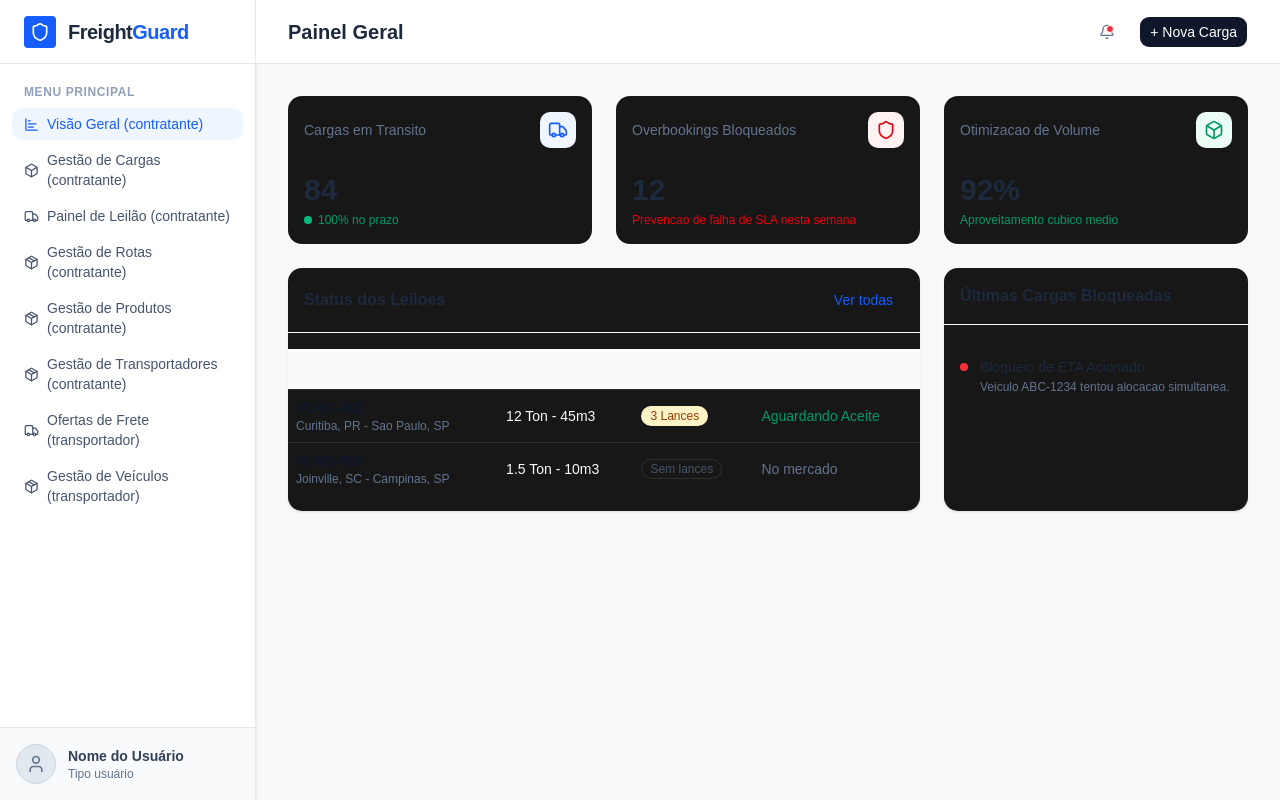
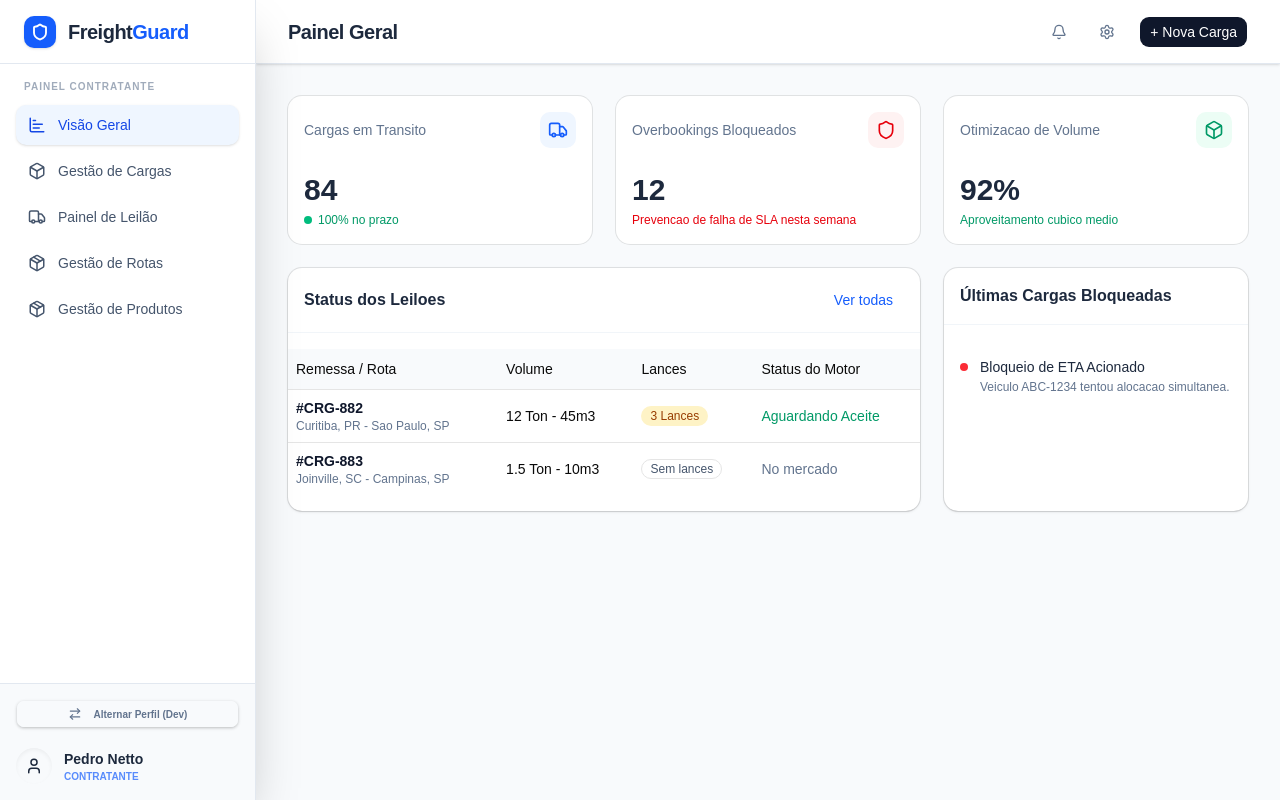
Before and after one commit to cfyascf/freight-guard, a React (Vite) app in the folder freight-guard-ui/: page /dashboard in a window 1280 px wide. Built offline with nearby package versions, Linux system fonts and the light colour scheme.

Commit message:
implement role-based access control and dynamic theming in the app

```diff
--- a/freight-guard-ui/src/App.jsx
+++ b/freight-guard-ui/src/App.jsx
@@ -1,5 +1,6 @@
 import { Button } from "@/components/ui/button"
 import { Link, Navigate, Route, Routes } from "react-router-dom"
+import { useAuth } from "@/contexts/AuthContext" // <-- Importante!
 
 import Dashboard from "@/pages/Dashboard.jsx"
 import LoadManagement from "@/pages/LoadManagement.jsx"
@@ -13,29 +14,26 @@ import Auth from "./pages/Auth"
 import CarrierManagement from "./pages/CarrierManagement"
 import CreateLoad from "./pages/CreateLoad"
 
-// not found component
+// Guarda de Rotas
+const PrivateRoute = ({ children, allowedRoles }) => {
+  const { user } = useAuth()
+  if (!allowedRoles.includes(user.role)) {
+    return <Navigate to="/dashboard" replace />
+  }
+  return children
+}
+
+// not found component (mantido igual ao seu)
 function NotFound() {
   return (
     <div className="flex min-h-svh items-center justify-center p-6">
       <div className="flex max-w-md min-w-0 flex-col gap-4 text-center text-sm leading-loose">
         <div>
-          <h1 className="font-medium">Page not found</h1>
-          <p>This route does not exist in the current app shell.</p>
-          <div className="mt-2 flex justify-center gap-2">
+          <h1 className="font-medium">Página não encontrada</h1>
+          <p>Esta rota não existe ou não tens permissão para aceder.</p>
+          <div className="mt-4 flex justify-center gap-2">
             <Button asChild>
-              <Link to="/dashboard">Go to dashboard</Link>
-            </Button>
-            <Button asChild variant="outline">
-              <Link to="/load-management">Go to load management</Link>
-            </Button>
-            <Button asChild variant="outline">
-              <Link to="/freights-panel">Go to freights panel</Link>
-            </Button>
-            <Button asChild variant="outline">
-              <Link to="/freights-mural">Go to freights mural</Link>
-            </Button>
-            <Button asChild variant="outline">
-              <Link to="/freight-management">Go to freight management</Link>
+              <Link to="/dashboard">Voltar ao Início</Link>
             </Button>
           </div>
         </div>
@@ -50,15 +48,83 @@ export function App() {
       <Route path="/auth" element={<Auth />} />
       <Route path="/" element={<Navigate to="/dashboard" replace />} />
       <Route path="/dashboard" element={<Dashboard />} />
-      <Route path="/carrier-management" element={<CarrierManagement />} />
-      <Route path="/load-management" element={<LoadManagement />} />
-      <Route path="/create-load" element={<CreateLoad />} />
-      <Route path="/freights-panel" element={<FreightsPanel />} />
-      <Route path="/freights-mural" element={<FreightsMural />} />
-      <Route path="/freight-management" element={<FreightManagement />} />
-       <Route path="/route-management" element={<RouteManagement />} />
-       <Route path="/products-management" element={<ProductManagement />} />
-       <Route path="/transporters-management" element={<TransporterManagement />} />
+
+      {/* --- ROTAS DA EMPRESA CONTRATANTE --- */}
+      <Route
+        path="/load-management"
+        element={
+          <PrivateRoute allowedRoles={["contractor"]}>
+            <LoadManagement />
+          </PrivateRoute>
+        }
+      />
+      <Route
+        path="/create-load"
+        element={
+          <PrivateRoute allowedRoles={["contractor"]}>
+            <CreateLoad />
+          </PrivateRoute>
+        }
+      />
+      <Route
+        path="/freights-panel"
+        element={
+          <PrivateRoute allowedRoles={["contractor"]}>
+            <FreightsPanel />
+          </PrivateRoute>
+        }
+      />
+      <Route
+        path="/route-management"
+        element={
+          <PrivateRoute allowedRoles={["contractor"]}>
+            <RouteManagement />
+          </PrivateRoute>
+        }
+      />
+      <Route
+        path="/products-management"
+        element={
+          <PrivateRoute allowedRoles={["contractor"]}>
+            <ProductManagement />
+          </PrivateRoute>
+        }
+      />
+      <Route
+        path="/transporters-management"
+        element={
+          <PrivateRoute allowedRoles={["contractor"]}>
+            <TransporterManagement />
+          </PrivateRoute>
+        }
+      />
+      <Route
+        path="/carrier-management"
+        element={
+          <PrivateRoute allowedRoles={["contractor"]}>
+            <CarrierManagement />
+          </PrivateRoute>
+        }
+      />
+
+      {/* --- ROTAS DA TRANSPORTADORA --- */}
+      <Route
+        path="/freights-mural"
+        element={
+          <PrivateRoute allowedRoles={["carrier"]}>
+            <FreightsMural />
+          </PrivateRoute>
+        }
+      />
+      <Route
+        path="/freight-management"
+        element={
+          <PrivateRoute allowedRoles={["carrier"]}>
+            <FreightManagement />
+          </PrivateRoute>
+        }
+      />
+
       <Route path="*" element={<NotFound />} />
     </Routes>
   )
--- a/freight-guard-ui/src/components/app-shell.jsx
+++ b/freight-guard-ui/src/components/app-shell.jsx
@@ -1,115 +1,235 @@
-import { Bell, Box, ChartBar, Package, Shield, User, Truck } from "lucide-react"
+import {
+  Bell,
+  Box,
+  ChartBar,
+  Package,
+  Shield,
+  User,
+  Truck,
+  Settings,
+  Palette,
+  ArrowRightLeft,
+} from "lucide-react"
 import { NavLink } from "react-router-dom"
-
+import { useAuth } from "@/contexts/AuthContext"
+import { useBrand } from "@/contexts/BrandContext"
 import { Button } from "@/components/ui/button"
 import { cn } from "@/lib/utils"
-
-const navigationItems = [
-  {
-    label: "Visão Geral (contratante)",
-    to: "/dashboard",
-    icon: ChartBar,
-  },
-  {
-    label: "Gestão de Cargas (contratante)",
-    to: "/load-management",
-    icon: Box,
-  },
-  {
-    label: "Painel de Leilão (contratante)",
-    to: "/freights-panel",
-    icon: Truck,
-  },
-
-  {
-    label: "Gestão de Rotas (contratante)",
-    to: "/route-management",
-    icon: Package,
-  },
-  {
-    label: "Gestão de Produtos (contratante)",
-    to: "/products-management",
-    icon: Package,
-  },
-  {
-    label: "Gestão de Transportadores (contratante)",
-    to: "/transporters-management",
-    icon: Package,
-  },
-   {
-    label: "Ofertas de Frete (transportador)",
-    to: "/freights-mural",
-    icon: Truck,
-  },
-  {
-    label: "Gestão de Veículos (transportador)",
-    to: "/freight-management",
-    icon: Package,
-  }
-]
+import {
+  DropdownMenu,
+  DropdownMenuContent,
+  DropdownMenuItem,
+  DropdownMenuLabel,
+  DropdownMenuSeparator,
+  DropdownMenuTrigger,
+} from "@/components/ui/dropdown-menu"
 
 export default function AppShell({ title, actions, children }) {
+  const { user, toggleRole } = useAuth()
+  const { brand, setBrand, currentKey, availableThemes } = useBrand()
+
+  const isContractor = user.role === "contractor"
+
+  const contractorMenus = [
+    { label: "Visão Geral", to: "/dashboard", icon: ChartBar },
+    { label: "Gestão de Cargas", to: "/load-management", icon: Box },
+    { label: "Painel de Leilão", to: "/freights-panel", icon: Truck },
+    { label: "Gestão de Rotas", to: "/route-management", icon: Package },
+    { label: "Gestão de Produtos", to: "/products-management", icon: Package },
+  ]
+
+  const carrierMenus = [
+    { label: "Visão Geral", to: "/dashboard", icon: ChartBar },
+    { label: "Ofertas de Frete", to: "/freights-mural", icon: Truck },
+    { label: "Gestão de Veículos", to: "/freight-management", icon: Package },
+  ]
+
+  const activeMenus = isContractor ? contractorMenus : carrierMenus
+
   return (
-    <div className="flex h-screen bg-slate-50 font-sans text-slate-800">
-      <aside className="z-10 flex w-64 flex-col border-r border-slate-200 bg-white shadow-sm h-full">
-        <div className="flex h-16 items-center border-b border-slate-200 px-6 shrink-0">
-          <div className="mr-3 flex h-8 w-8 items-center justify-center rounded bg-blue-600 text-white shrink-0">
-            <Shield size={20} />
+    <div className="flex h-screen overflow-hidden bg-slate-100 font-sans">
+      {/* SIDEBAR COM TEMA DINÂMICO */}
+      <aside
+        className={cn(
+          "z-20 flex h-full w-64 shrink-0 flex-col border-r shadow-2xl transition-all duration-500",
+          brand.sidebarBg,
+          brand.sidebarBorder
+        )}
+      >
+        <div
+          className={cn(
+            "flex h-16 shrink-0 items-center border-b px-6 transition-colors duration-500",
+            brand.sidebarBorder
+          )}
+        >
+          <div
+            className={cn(
+              "mr-3 flex h-8 w-8 shrink-0 items-center justify-center rounded-lg shadow-sm transition-colors duration-500",
+              brand.brandBg,
+              brand.brandIcon
+            )}
+          >
+            <Shield size={18} strokeWidth={2.5} />
           </div>
-          <span className="text-xl font-bold tracking-tight text-slate-800">
-            Freight<span className="text-blue-600">Guard</span>
+          <span
+            className={cn("text-xl font-black tracking-tight", brand.textMain)}
+          >
+            Freight
+            <span
+              className={cn("transition-colors duration-500", brand.accent)}
+            >
+              Guard
+            </span>
           </span>
         </div>
 
-        <nav className="flex-1 overflow-hidden space-y-1 p-3">
-          <p className="mb-2 mt-2 px-3 text-xs font-semibold uppercase tracking-wider text-slate-400">
-            Menu Principal
+        <nav className="flex-1 space-y-1.5 overflow-y-auto p-4 text-xs">
+          <p
+            className={cn(
+              "mb-3 px-2 text-[10px] font-bold tracking-widest uppercase opacity-60",
+              brand.textMuted
+            )}
+          >
+            {isContractor ? "Painel Contratante" : "Painel Transportador"}
           </p>
-          {navigationItems.map(({ label, to, icon: Icon }) => (
+          {activeMenus.map(({ label, to, icon: Icon }) => (
             <NavLink
               key={to}
               to={to}
               className={({ isActive }) =>
                 cn(
-                  "flex items-center rounded-lg px-3 py-1.5 text-sm transition-colors",
-                  isActive
-                    ? "bg-blue-50 font-medium text-blue-600"
-                    : "text-slate-600 hover:bg-slate-100 hover:text-slate-900"
+                  "flex items-center rounded-lg px-3 py-2.5 transition-all duration-300",
+                  isActive ? brand.navActive : cn(brand.navText, brand.navHover)
                 )
               }
             >
-              <Icon size={15} className="mr-2 shrink-0" />
-              <span className="">{label}</span>
+              <Icon size={18} className="mr-3 shrink-0" />
+              <span className="text-sm font-medium">{label}</span>
             </NavLink>
           ))}
         </nav>
 
-        <div className="border-t border-slate-200 bg-slate-50 p-4 shrink-0">
-          <div className="flex items-center">
-            <div className="flex h-10 w-10 shrink-0 items-center justify-center rounded-full border border-slate-300 bg-slate-200 text-slate-500">
-              <User size={20} />
+        {/* Rodapé da Sidebar - Botão de Mudar Role */}
+        <div
+          className={cn(
+            "flex shrink-0 flex-col gap-3 border-t p-4 transition-colors duration-500",
+            brand.sidebarBorder,
+            brand.footerBg
+          )}
+        >
+          <Button
+            variant="outline"
+            size="sm"
+            className={cn(
+              "w-full border-transparent text-[10px] font-bold shadow-sm",
+              brand.navHover,
+              brand.textMuted,
+              brand.footerBg
+            )}
+            onClick={toggleRole}
+          >
+            <ArrowRightLeft size={14} className="mr-2" />
+            Alternar Perfil (Dev)
+          </Button>
+
+          <div className="mt-2 flex items-center">
+            <div
+              className={cn(
+                "flex h-9 w-9 shrink-0 items-center justify-center rounded-full shadow-inner",
+                brand.footerBg,
+                brand.textMain
+              )}
+            >
+              <User size={18} />
             </div>
-            <div className="ml-3 overflow-hidden">
-              <p className="text-sm font-semibold text-slate-700 truncate">Nome do Usuário</p>
-              <p className="text-xs text-slate-500 truncate">Tipo usuário</p>
+            <div className={cn("ml-3 overflow-hidden", brand.textMain)}>
+              <p className="truncate text-sm font-bold">{user.name}</p>
+              <p
+                className={cn(
+                  "text-[10px] font-black uppercase opacity-70",
+                  brand.accent
+                )}
+              >
+                {isContractor ? "Contratante" : "Transportador"}
+              </p>
             </div>
           </div>
         </div>
       </aside>
 
+      {/* ÁREA PRINCIPAL */}
       <main className="relative flex flex-1 flex-col overflow-hidden">
-        <header className="z-10 flex h-16 shrink-0 items-center justify-between border-b border-slate-200 bg-white px-8">
-          <h1 className="text-xl font-semibold text-slate-800">{title}</h1>
+        {/* HEADER COM ENGRENAGEM (Menu iterado dinamicamente) */}
+        <header
+          className={cn(
+            "z-10 flex h-16 shrink-0 items-center justify-between border-b px-8 shadow-sm transition-colors duration-500",
+            brand.headerBg,
+            brand.sidebarBorder,
+            brand.textMain
+          )}
+        >
+          <h1 className="text-xl font-bold tracking-tight">{title}</h1>
+
           <div className="flex items-center space-x-4">
-            <Button variant="ghost" size="icon" className="relative rounded-full">
-              <Bell size={20} className="text-slate-500" />
-              <span className="absolute right-2 top-2 h-2 w-2 rounded-full border border-white bg-red-500"></span>
+            <Button
+              variant="ghost"
+              size="icon"
+              className={cn("hover:bg-black/5", brand.textMuted)}
+            >
+              <Bell size={20} />
             </Button>
+
+            {/* Menu de Configurações (Engrenagem) */}
+            <DropdownMenu>
+              <DropdownMenuTrigger asChild>
+                <Button
+                  variant="ghost"
+                  size="icon"
+                  className={cn("hover:bg-black/5", brand.textMuted)}
+                >
+                  <Settings size={20} />
+                </Button>
+              </DropdownMenuTrigger>
+              <DropdownMenuContent align="end" className="w-56">
+                <DropdownMenuLabel className="text-[10px] font-bold tracking-widest text-slate-400 uppercase">
+                  Personalizar Tema
+                </DropdownMenuLabel>
+                <DropdownMenuSeparator />
+
+                {/* Iterando sobre os temas disponíveis no Contexto */}
+                {availableThemes.map((t) => (
+                  <DropdownMenuItem
+                    key={t.id}
+                    onClick={() => setBrand(t.id)}
+                    className={cn(
+                      "cursor-pointer font-medium",
+                      currentKey === t.id &&
+                        "bg-blue-50 text-blue-600 focus:bg-blue-100 focus:text-blue-700"
+                    )}
+                  >
+                    <Palette
+                      size={16}
+                      className={cn(
+                        "mr-2",
+                        currentKey === t.id ? "text-blue-600" : "text-slate-400"
+                      )}
+                    />
+                    {t.name}
+                  </DropdownMenuItem>
+                ))}
+              </DropdownMenuContent>
+            </DropdownMenu>
+
             {actions}
           </div>
         </header>
 
-        <div className="flex-1 overflow-auto bg-slate-50/50 p-8">{children}</div>
+        {/* Conteúdo */}
+        <div className="flex-1 overflow-auto bg-slate-50 p-8">
+          <div className="mx-auto max-w-7xl animate-in duration-500 fade-in">
+            {children}
+          </div>
+        </div>
       </main>
     </div>
   )
--- a/freight-guard-ui/src/contexts/AuthContext.jsx
+++ b/freight-guard-ui/src/contexts/AuthContext.jsx
@@ -5,7 +5,7 @@ const AuthContext = createContext()
 export function AuthProvider({ children }) {
   const [user, setUser] = useState({
     name: "Pedro Netto",
-    role: "contractor",
+    role: "contractor", // 'contractor' (contratante) ou 'carrier' (transportador)
   })
 
   const toggleRole = () => {
--- /dev/null
+++ b/freight-guard-ui/src/contexts/BrandContext.jsx
@@ -0,0 +1,106 @@
+import { createContext, useContext, useState } from "react"
+import { useAuth } from "./AuthContext"
+
+const BrandContext = createContext()
+
+export function BrandProvider({ children }) {
+  const { user } = useAuth()
+
+  const [brandPrefs, setBrandPrefs] = useState(() => {
+    const stored = localStorage.getItem("fg-brand-prefs")
+    if (stored) return JSON.parse(stored)
+    return { contractor: "corporate", carrier: "industrial" }
+  })
+
+  const styles = {
+    midnight: {
+      id: "midnight",
+      name: "Midnight Premium",
+      sidebarBg: "bg-[#0B1120]",
+      sidebarBorder: "border-blue-900/30",
+      navText: "text-slate-400",
+      navHover: "hover:bg-white/5 hover:text-white",
+      navActive: "bg-blue-600 text-white shadow-lg shadow-blue-900/20",
+      accent: "text-blue-500",
+      brandBg: "bg-blue-600",
+      brandIcon: "text-white",
+      headerBg: "bg-[#0B1120]",
+      textMain: "text-white",
+      textMuted: "text-slate-400",
+      footerBg: "bg-white/5",
+    },
+    industrial: {
+      id: "industrial",
+      name: "Industrial Night",
+      sidebarBg: "bg-zinc-950",
+      sidebarBorder: "border-zinc-900",
+      navText: "text-zinc-400",
+      navHover: "hover:bg-zinc-900 hover:text-white",
+      navActive:
+        "bg-emerald-900/30 text-emerald-400 border border-emerald-900/50",
+      accent: "text-emerald-500",
+      brandBg: "bg-emerald-500",
+      brandIcon: "text-white",
+      headerBg: "bg-zinc-950",
+      textMain: "text-white",
+      textMuted: "text-zinc-500",
+      footerBg: "bg-zinc-900/50",
+    },
+    corporate: {
+      id: "corporate",
+      name: "Corporate Clean",
+      sidebarBg: "bg-white",
+      sidebarBorder: "border-slate-200",
+      navText: "text-slate-600",
+      navHover: "hover:bg-slate-100 hover:text-slate-900",
+      navActive: "bg-blue-50 text-blue-700 font-semibold shadow-sm",
+      accent: "text-blue-600",
+      brandBg: "bg-blue-600",
+      brandIcon: "text-white",
+      headerBg: "bg-white",
+      textMain: "text-slate-800",
+      textMuted: "text-slate-500",
+      footerBg: "bg-slate-50",
+    },
+    sunset: {
+      id: "sunset",
+      name: "Sunset Cargo",
+      sidebarBg: "bg-[#1c0f0a]",
+      sidebarBorder: "border-amber-900/30",
+      navText: "text-amber-500",
+      navHover: "hover:bg-amber-900/30 hover:text-amber-100",
+      navActive: "bg-amber-600 text-white shadow-lg shadow-amber-900/20",
+      accent: "text-amber-500",
+      brandBg: "bg-amber-600",
+      brandIcon: "text-white",
+      headerBg: "bg-[#1c0f0a]",
+      textMain: "text-orange-50",
+      textMuted: "text-amber-600/70",
+      footerBg: "bg-white/5",
+    },
+  }
+
+  const currentThemeKey = brandPrefs[user.role] || "midnight"
+  const currentBrandStyle = styles[currentThemeKey]
+
+  const setBrand = (styleKey) => {
+    const newPrefs = { ...brandPrefs, [user.role]: styleKey }
+    setBrandPrefs(newPrefs)
+    localStorage.setItem("fg-brand-prefs", JSON.stringify(newPrefs))
+  }
+
+  return (
+    <BrandContext.Provider
+      value={{
+        brand: currentBrandStyle,
+        setBrand,
+        currentKey: currentThemeKey,
+        availableThemes: Object.values(styles),
+      }}
+    >
+      {children}
+    </BrandContext.Provider>
+  )
+}
+
+export const useBrand = () => useContext(BrandContext)
--- a/freight-guard-ui/src/main.jsx
+++ b/freight-guard-ui/src/main.jsx
@@ -5,13 +5,19 @@ import { BrowserRouter } from "react-router-dom"
 import "./index.css"
 import App from "./App.jsx"
 import { ThemeProvider } from "@/components/theme-provider"
+import { AuthProvider } from "./contexts/AuthContext"
+import { BrandProvider } from "./contexts/BrandContext"
 
 createRoot(document.getElementById("root")).render(
   <StrictMode>
-    <BrowserRouter>
-      <ThemeProvider>
-        <App />
-      </ThemeProvider>
-    </BrowserRouter>
+    <ThemeProvider defaultTheme="light" storageKey="vite-ui-theme">
+      <AuthProvider>
+        <BrandProvider>
+          <BrowserRouter>
+            <App />
+          </BrowserRouter>
+        </BrandProvider>
+      </AuthProvider>
+    </ThemeProvider>
   </StrictMode>
 )
```
